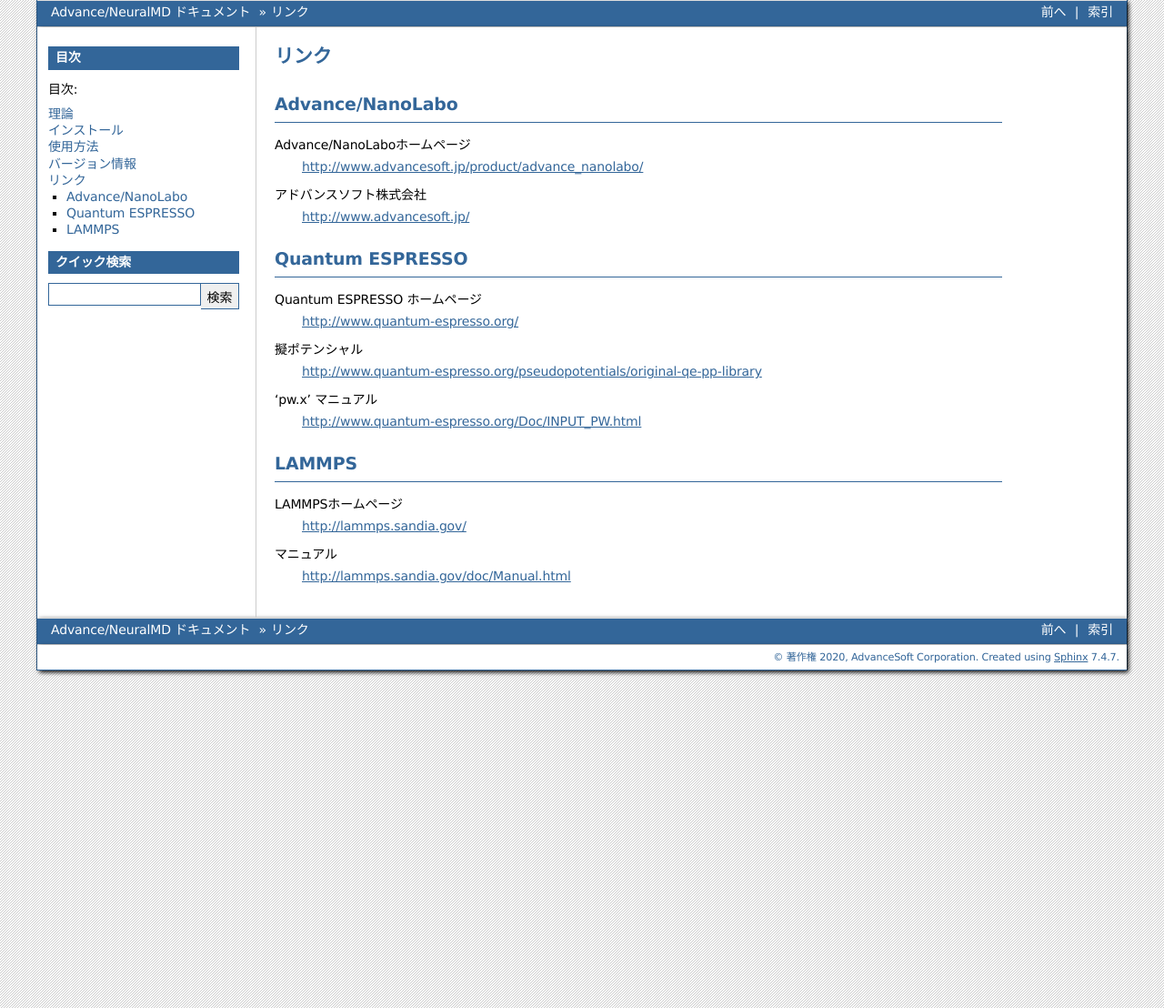
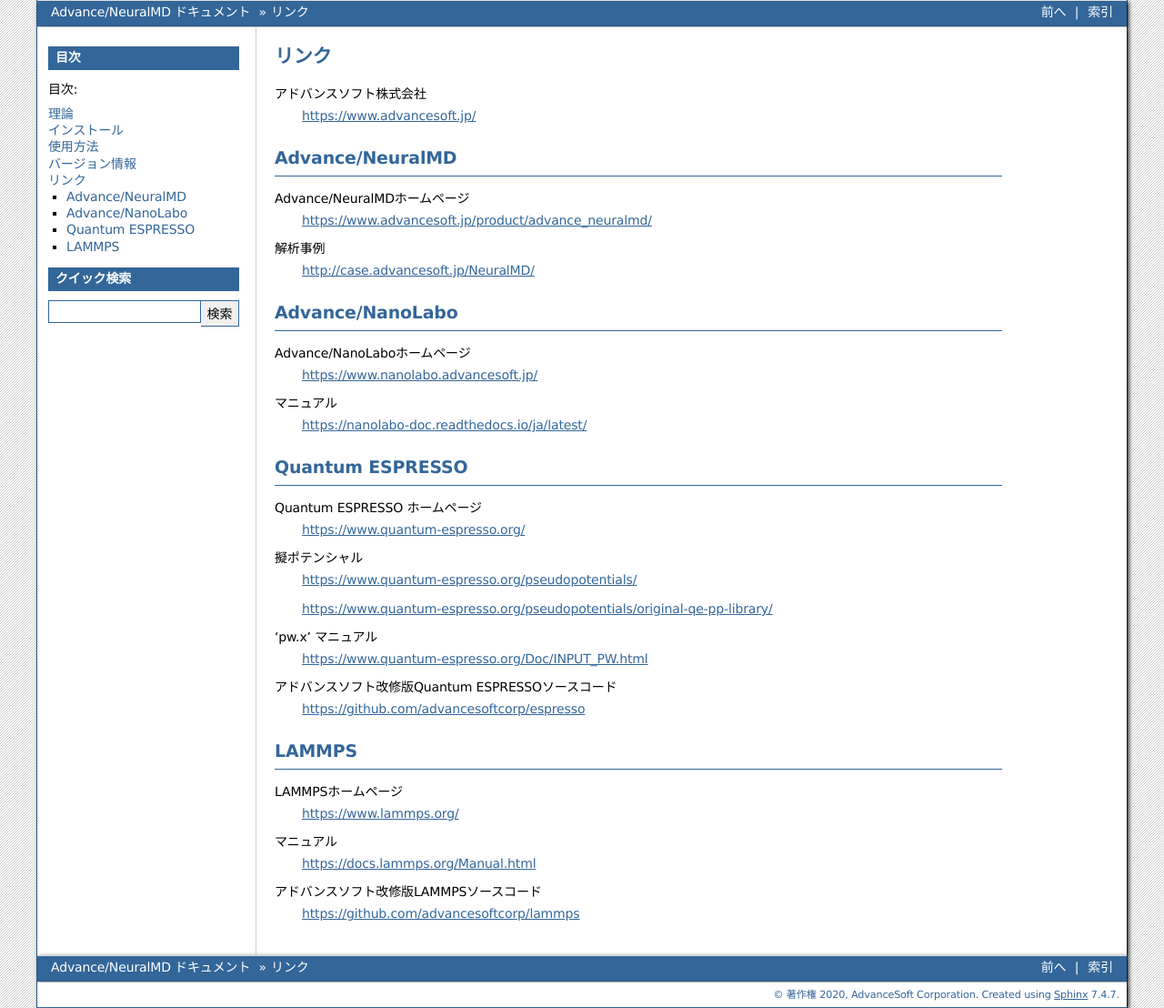
Before and after one commit to advancesoftcorp/neuralmd-doc, a Sphinx documentation site: the page built from docs/source/link.rst, in a window 1280 px wide. Shown: the whole page at 91% size. Built offline with Sphinx 7.4.7, drawn with Linux system fonts in a browser that asks for light colours; formulas are drawn with MathJax 3.

Commit message:
add/fix links

```diff
--- a/docs/source/index.rst
+++ b/docs/source/index.rst
@@ -2,7 +2,7 @@
 Advance/NeuralMD
 ============================================
 
-Neural Network Potentialに基づいた分子動力学計算のソフトウェアです。\ `Quantum ESPRESSO <http://www.quantum-espresso.org/>`_\ にて出力された第一原理計算の結果を教師データとして、分子力場を作成します。この力場を利用して、\ `LAMMPS <http://lammps.sandia.gov/>`_\ にて分子動力学計算を実行します。
+Neural Network Potentialに基づいた分子動力学計算のソフトウェアです。\ `Quantum ESPRESSO <https://www.quantum-espresso.org/>`_\ にて出力された第一原理計算の結果を教師データとして、分子力場を作成します。この力場を利用して、\ `LAMMPS <https://www.lammps.org>`_\ にて分子動力学計算を実行します。
 
 .. toctree::
    :maxdepth: 2
--- a/docs/source/link.rst
+++ b/docs/source/link.rst
@@ -4,35 +4,55 @@
 リンク
 ======
 
+アドバンスソフト株式会社
+ https://www.advancesoft.jp/
+
+Advance/NeuralMD
+================
+
+Advance/NeuralMDホームページ
+ https://www.advancesoft.jp/product/advance_neuralmd/
+
+解析事例
+ http://case.advancesoft.jp/NeuralMD/
+
 Advance/NanoLabo
 ================
 
 Advance/NanoLaboホームページ
- http://www.advancesoft.jp/product/advance_nanolabo/
+ https://www.nanolabo.advancesoft.jp/
 
-アドバンスソフト株式会社
- http://www.advancesoft.jp/
+マニュアル
+ https://nanolabo-doc.readthedocs.io/ja/latest/
 
 Quantum ESPRESSO
 ====================
 
 Quantum ESPRESSO ホームページ
- http://www.quantum-espresso.org/
+ https://www.quantum-espresso.org/
 
 擬ポテンシャル
- http://www.quantum-espresso.org/pseudopotentials/original-qe-pp-library
+ https://www.quantum-espresso.org/pseudopotentials/
+
+ https://www.quantum-espresso.org/pseudopotentials/original-qe-pp-library/
 
 |lsquo|\ pw.x\ |rsquo| マニュアル
- http://www.quantum-espresso.org/Doc/INPUT_PW.html
+ https://www.quantum-espresso.org/Doc/INPUT_PW.html
+
+アドバンスソフト改修版Quantum ESPRESSOソースコード
+ https://github.com/advancesoftcorp/espresso
 
 LAMMPS
 =============
 
 LAMMPSホームページ
- http://lammps.sandia.gov/
+ https://www.lammps.org/
 
 マニュアル
- http://lammps.sandia.gov/doc/Manual.html
+ https://docs.lammps.org/Manual.html
+
+アドバンスソフト改修版LAMMPSソースコード
+ https://github.com/advancesoftcorp/lammps
 
 .. |lsquo| raw:: html
 
--- a/docs/source/usage.rst
+++ b/docs/source/usage.rst
@@ -231,9 +231,9 @@
 
 いずれかの\ ``pair_style``\ を設定した上でLAMMPSを実行すると、ニューラルネットワーク力場を使った分子動力学計算が行われます。
 
-.. _`coul/cut`: https://lammps.sandia.gov/doc/pair_coul.html
+.. _`coul/cut`: https://docs.lammps.org/pair_coul.html
 
-.. _`kspace_modify`: https://lammps.sandia.gov/doc/kspace_modify.html
+.. _`kspace_modify`: https://docs.lammps.org/kspace_modify.html
 
 .. |rarr| raw:: html
 
```
